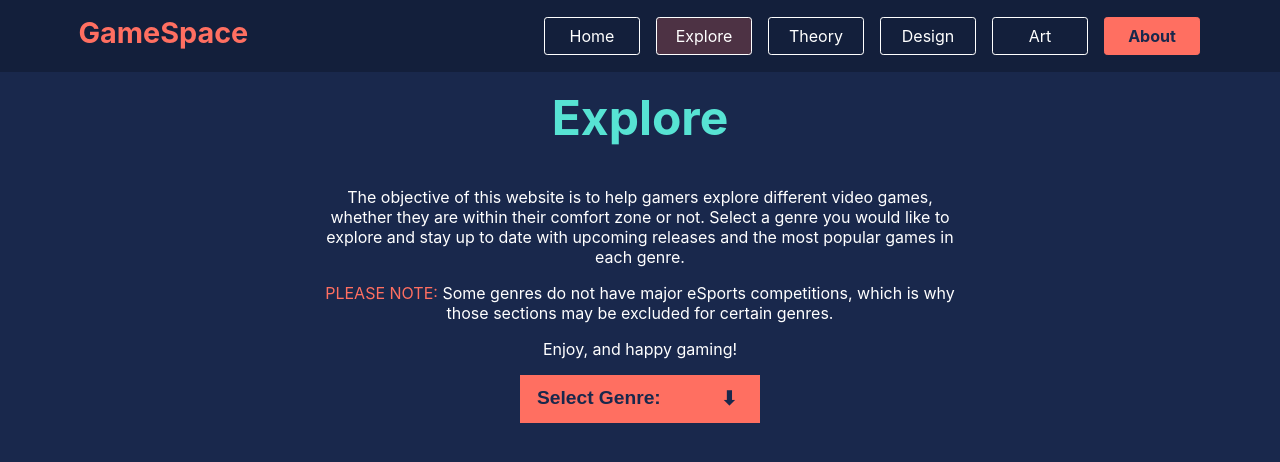
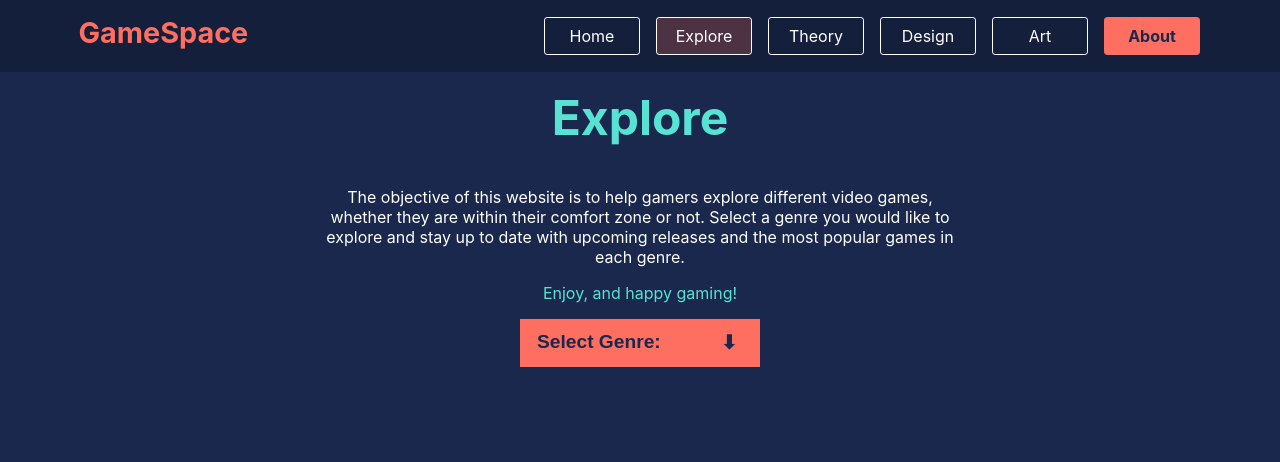
Before and after one commit to KeenanKistoo/2438840_Exam, a React (Create React App) app in the folder gamer-hub/: page /explore in a window 1280 px wide. Shown: the top 462 px of the page. Built offline with nearby package versions, Linux system fonts and the light colour scheme.

Commit message:
Updated a few bugs

```diff
--- a/gamer-hub/src/Components/GenreTab/GenreTab.css
+++ b/gamer-hub/src/Components/GenreTab/GenreTab.css
@@ -16,7 +16,8 @@ section.genre-tab{
 
 h4.game-head{
     color: white;
-    margin-top: -0.2rem;
+    text-align: center;
+    margin-top: -0.01rem;
     font-size: 1.4rem;
 
 }
@@ -81,3 +82,19 @@ img.not{
     visibility: hidden;
     margin-left: 100rem;
 }
+section.game-sect-cards::-webkit-scrollbar {
+    width: 10px;
+
+  }
+
+  section.game-sect-cards::-webkit-scrollbar-track {
+    background: #131e38;
+  }
+
+  section.game-sect-cards::-webkit-scrollbar-thumb {
+    background: #FF6F61;;
+  }
+
+  section.game-sect-cards::-webkit-scrollbar-thumb:hover {
+    background: #ff6e61c5;
+  }
--- a/gamer-hub/src/Components/GenreTab/GenreTab.jsx
+++ b/gamer-hub/src/Components/GenreTab/GenreTab.jsx
@@ -12,7 +12,7 @@ function GenreTab(props) {
       <section className={`genre-tab ${activeTable ? '' : 'hide'}`}> {/*Hide the box until a genre is selected */}
         <section className="head-sect">
             <h4 className="game-head">
-                {activeGenre ? 'Popular ' + activeGenre.btnTitle + ' Games' : 'ERROR, Please Reselect Genre'}
+                {activeGenre ? 'Popular ' + activeGenre.btnTitle + ' Games:' : 'ERROR, Please Reselect Genre'}
             </h4>
         </section>
         <section className={`game-sect-cards`}>
--- a/gamer-hub/src/Pages/Explore/Explore.css
+++ b/gamer-hub/src/Pages/Explore/Explore.css
@@ -10,7 +10,10 @@ p.ex-text{
 }
 
 .note{
-    color: #FF6F61;
+    color: #57e3d3;
+    margin-left: 20rem;
+    margin-right: 20rem;
+    text-align: center;
 }
 
 .dropdown{
--- a/gamer-hub/src/Pages/Explore/Explore.jsx
+++ b/gamer-hub/src/Pages/Explore/Explore.jsx
@@ -63,9 +63,7 @@ import GameGenres from '../../Data/GameGenres'
           />
           <p className="ex-text">
             The objective of this website is to help gamers explore different video games, whether they are within their comfort zone or not. Select a genre you would like to explore and stay up to date with upcoming releases and the most popular games in each genre. </p>
-
-          <p className='ex-text'><span className='note'>PLEASE NOTE:</span> Some genres do not have major eSports competitions, which is why those sections may be excluded for certain genres.</p>
-          <p className='ex-text'>
+          <p className='note'>
             Enjoy, and happy gaming!
           </p>
           </section>
```
